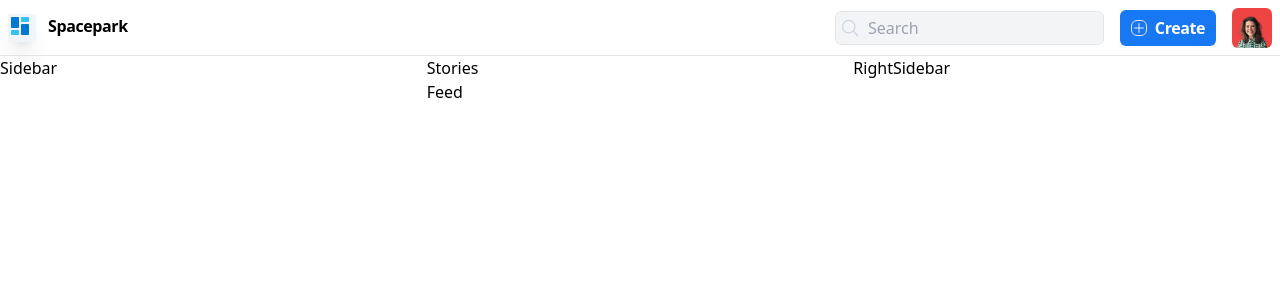
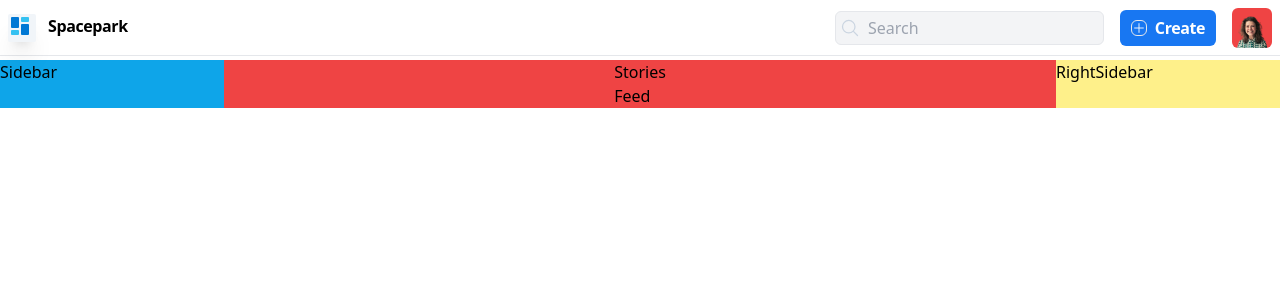
Before and after one commit to aziz-codes/spacepark-feed-react, a React (Vite) app: page / in a window 1280 px wide. Shown: the top 300 px of the page. Built offline with nearby package versions, Linux system fonts and the light colour scheme.

Commit message:
main layout page

```diff
--- a/src/App.jsx
+++ b/src/App.jsx
@@ -9,9 +9,9 @@ const App = () => {
   return (
     <section>
       <Navbar />
-      <div className="grid grid-cols-3">
+      <div className="flex justify-between w-full bg-red-500 mt-1">
         <Sidebar />
-        <div>
+        <div className="flex-2">
           <Stories />
           <Feed />
         </div>
--- a/src/components/RightSidebar.jsx
+++ b/src/components/RightSidebar.jsx
@@ -1,7 +1,7 @@
 import React from "react";
 
 const RightSidebar = () => {
-  return <div>RightSidebar</div>;
+  return <div className="w-56 bg-yellow-200">RightSidebar</div>;
 };
 
 export default RightSidebar;
--- a/src/components/Sidebar.jsx
+++ b/src/components/Sidebar.jsx
@@ -1,7 +1,7 @@
 import React from "react";
 
 const Sidebar = () => {
-  return <div>Sidebar</div>;
+  return <div className=" w-56 bg-sky-500">Sidebar</div>;
 };
 
 export default Sidebar;
```
